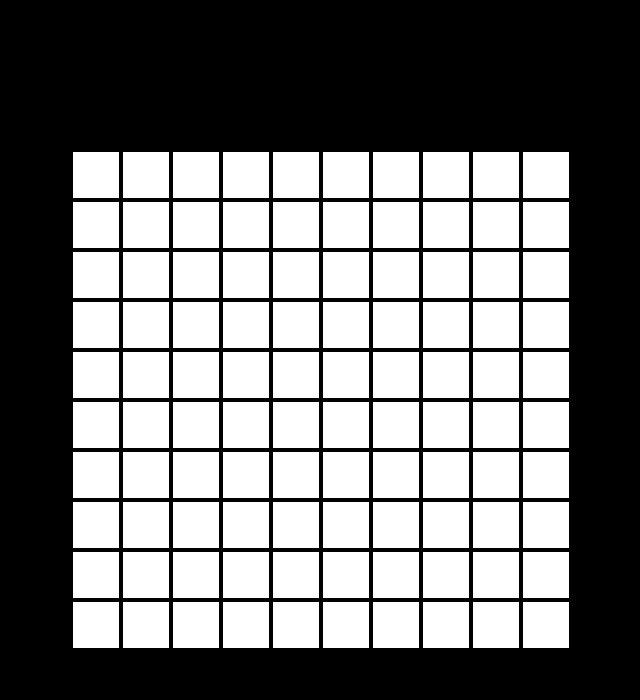
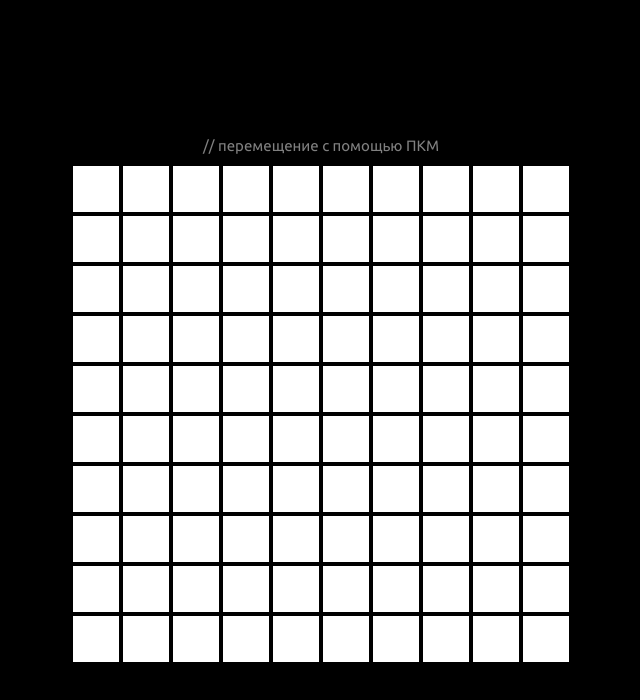
Before and after one commit to Volshebnik09/react-app, a React (Create React App) app: page / in a window 1280 px wide. Shown: the top 700 px of the page, without its empty margins (319-959 px from the left). Built offline with nearby package versions, Linux system fonts and the light colour scheme.

Commit message:
small fix's

```diff
--- a/src/components/Game/Game.tsx
+++ b/src/components/Game/Game.tsx
@@ -1,4 +1,4 @@
-import React, {useRef} from 'react';
+import  {useRef} from 'react';
 import GameOS from "../gameOS/GameOS";
 import {GameProps} from "../../Types/Game";
 
--- a/src/components/gameOS/GameOS.tsx
+++ b/src/components/gameOS/GameOS.tsx
@@ -38,7 +38,7 @@ function GameOS({cellsSize,cellsPerWidth,cellsPerHeight,game,getCurrentPlayer,ch
             OSCoords[1] += e.movementY
             setOSCoords([OSCoords[0],OSCoords[1]])
         })
-    },[])
+    },[game,OSCoords])
 
     function move (x:number,y:number){
         if (fieldLock) return
--- a/src/index.css
+++ b/src/index.css
@@ -23,6 +23,13 @@ body {
   align-items: center;
   justify-content: center;
   overflow: hidden;
+  flex-direction: column;
+  gap:10px;
+}
+.desc {
+  color: gray;
+  font-family: "Ubuntu", serif;
+  font-size: 15px;
 }
 .game {
   background: white;
--- a/src/index.tsx
+++ b/src/index.tsx
@@ -1,4 +1,3 @@
-import React from 'react';
 import ReactDOM from 'react-dom/client';
 import './index.css';
 import Game from "./components/Game/Game";
@@ -7,8 +6,10 @@ import Game from "./components/Game/Game";
 const root = ReactDOM.createRoot(
   document.getElementById('root') as HTMLElement
 );
-
 root.render(
+    <>
+    {/*eslint-disable-next-line*/}
+    <div className="desc" >// перемещение с помощью ПКМ</div>
       <Game
         toWin={3}
         width={500}
@@ -28,4 +29,6 @@ root.render(
                 symbol: "e"
             }]}
       />
+    </>
+
 );
```
